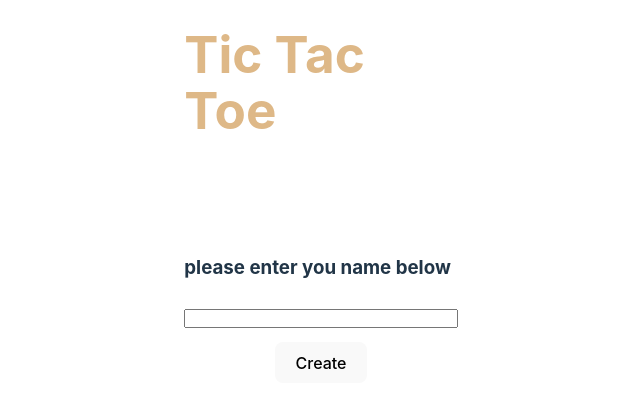
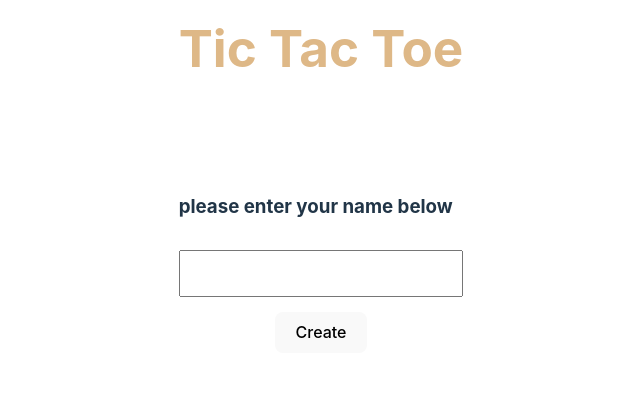
Before and after one commit to adavilalith/tic-tac-toe_multiplayer, a React (Vite) app in the folder app/: page / in a window 1280 px wide. Shown: the top 408 px of the page, without its empty margins (319-959 px from the left). Built offline with nearby package versions, Linux system fonts and the light colour scheme; no server answers.

Commit message:
fixed up some bugs in styling and fixed bug where name of player joining game becomes undefined

```diff
--- a/app/src/pages/Createuser/CreateUser.css
+++ b/app/src/pages/Createuser/CreateUser.css
@@ -1,13 +1,3 @@
-#main{
-    display: flex;
-    flex-direction: column;
-    margin:2%
-
-}
-
-#main>*{
-    margin: 20px 0;
-}
 
 #title{
     color: burlywood;
@@ -24,6 +14,10 @@
     margin-bottom: 10%;
 }
 
+#username-input{
+    padding: 5% 0%;
+}
+
 #creation-btn-div{
     display: flex;
     flex-direction: row;
--- a/app/src/pages/Createuser/CreateUser.jsx
+++ b/app/src/pages/Createuser/CreateUser.jsx
@@ -16,6 +16,11 @@ export default function CreateUser() {
 
     const handleCreateUser = async ()=>{
         console.log(socket.id)
+        if(userName==""){
+            setErrorMsg("enter a username");
+            setTimeout(setErrorMsg(""),30000)
+            return;
+        }
         await axios.post("https://psychic-doodle-vxr44vj9jj4fp4r4-8080.app.github.dev/clearPlayer",{socketId:socket.id})
         const res =await axios.post("https://psychic-doodle-vxr44vj9jj4fp4r4-8080.app.github.dev/createUser",{userName:userName,socketId:socket.id});
         console.log(res);
@@ -31,12 +36,12 @@ export default function CreateUser() {
     }
   return (
     <>
-        <div id="main">
-        <div>
-            <h1 id="title">Tic Tac Toe</h1>
+        <div >
+        <div className="Title">
+         <h1>Tic Tac Toe</h1>
         </div>
             <div id="creation-div">
-                <h3 id="creation-instruction">please enter you name below</h3>
+                <h3 id="creation-instruction">please enter your name below</h3>
                 <input id="username-input" type="text" onChange={(e)=>setUserName(e.target.value)} />
                 <div id="creation-btn-div">
                     <button id="creation-btn" onClick={handleCreateUser}>Create</button>
--- a/app/src/pages/Lobby/Lobby.css
+++ b/app/src/pages/Lobby/Lobby.css
@@ -9,6 +9,7 @@
 
 .Title{
     margin-top: 20px;
+    margin-bottom: 60px;
     color: burlywood;
 }
 
--- a/app/src/pages/Lobby/Lobby.jsx
+++ b/app/src/pages/Lobby/Lobby.jsx
@@ -21,7 +21,6 @@ export default function Lobby() {
         navigate("/GamePage")
     }
  })
-  gameInfo.roomId="safsadfsa"
   return (
     <div id="main">
       <div>
```
Also changed, not shown: 1 other file (tests, documents, lock files or other folders).
